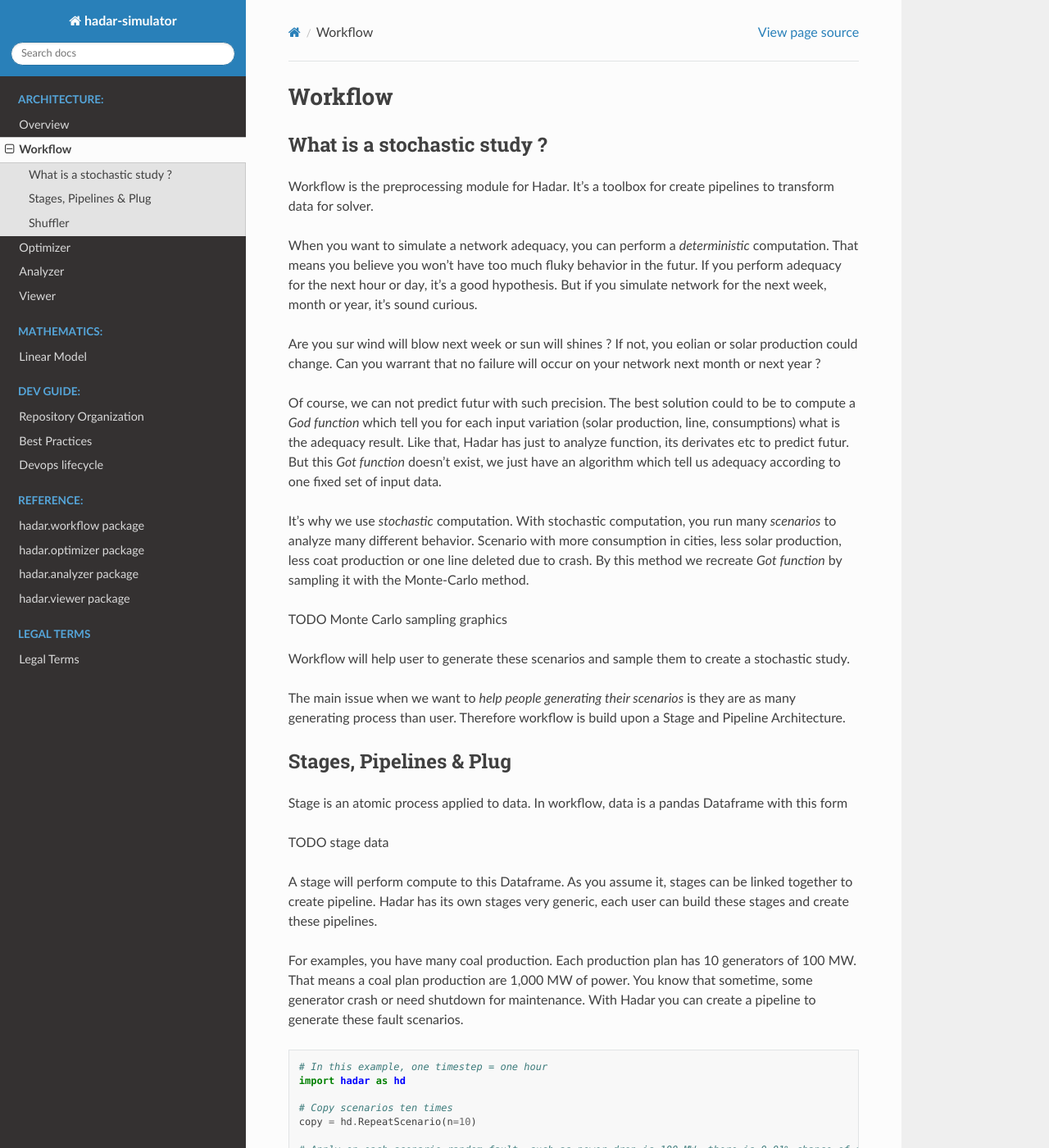
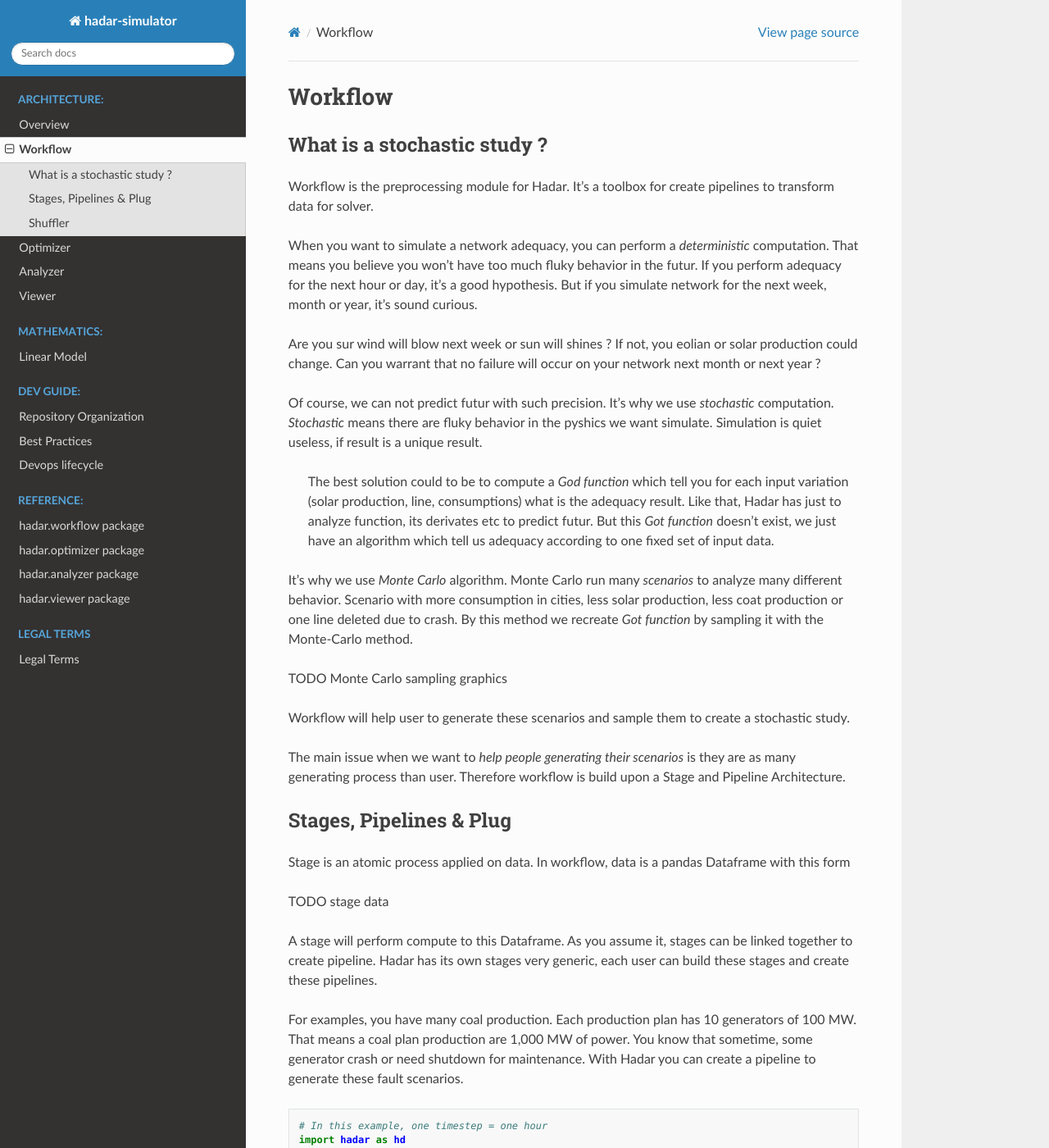
Before and after one commit to hadar-simulator/hadar, a Sphinx documentation site: the page built from docs/source/architecture/workflow.rst, in a window 1280 px wide and 1400 px high. Shown: the whole window at 82% size. Built offline with Sphinx 7.4.7 and the Read the Docs theme 2.0.0, drawn with Linux system fonts in a browser that asks for light colours; some of the changed text lies outside the part shown.

Commit message:
finish workflow docs close #56

```diff
--- a/docs/source/architecture/workflow.rst
+++ b/docs/source/architecture/workflow.rst
@@ -11,10 +11,12 @@ When you want to simulate a network adequacy, you can perform a *deterministic*
 
 Are you sur wind will blow next week or sun will shines ? If not, you eolian or solar production could change. Can you warrant that no failure will occur on your network next month or next year ?
 
-Of course, we can not predict futur with such precision. The best solution could to be to compute a *God function* which tell you for each input variation (solar production, line, consumptions) what is the adequacy result. Like that, Hadar has just to analyze function, its derivates etc to predict futur. But this *Got function* doesn't exist, we just have an algorithm which tell us adequacy according to one fixed set of input data.
+Of course, we can not predict futur with such precision. It's why we use *stochastic* computation. *Stochastic* means there are fluky behavior in the pyshics we want simulate. Simulation is quiet useless, if result is a unique result.
+
+ The best solution could to be to compute a *God function* which tell you for each input variation (solar production, line, consumptions) what is the adequacy result. Like that, Hadar has just to analyze function, its derivates etc to predict futur. But this *Got function* doesn't exist, we just have an algorithm which tell us adequacy according to one fixed set of input data.
 
 
-It's why we use *stochastic* computation. With stochastic computation, you run many *scenarios* to analyze many different behavior. Scenario with more consumption in cities, less solar production, less coat production or one line deleted due to crash. By this method we recreate *Got function* by sampling it with the Monte-Carlo method.
+It's why we use *Monte Carlo* algorithm. Monte Carlo run many *scenarios* to analyze many different behavior. Scenario with more consumption in cities, less solar production, less coat production or one line deleted due to crash. By this method we recreate *Got function* by sampling it with the Monte-Carlo method.
 
 
 TODO Monte Carlo sampling graphics
@@ -29,7 +31,7 @@ Therefore workflow is build upon a Stage and Pipeline Architecture.
 Stages, Pipelines & Plug
 ------------------------
 
-Stage is an atomic process applied to data. In workflow, data is a pandas Dataframe with this form
+Stage is an atomic process applied on data. In workflow, data is a pandas Dataframe with this form
 
 TODO stage data
 
```
Also changed, not shown: other parts of docs/source/architecture/workflow.rst (+2 -2 lines).
